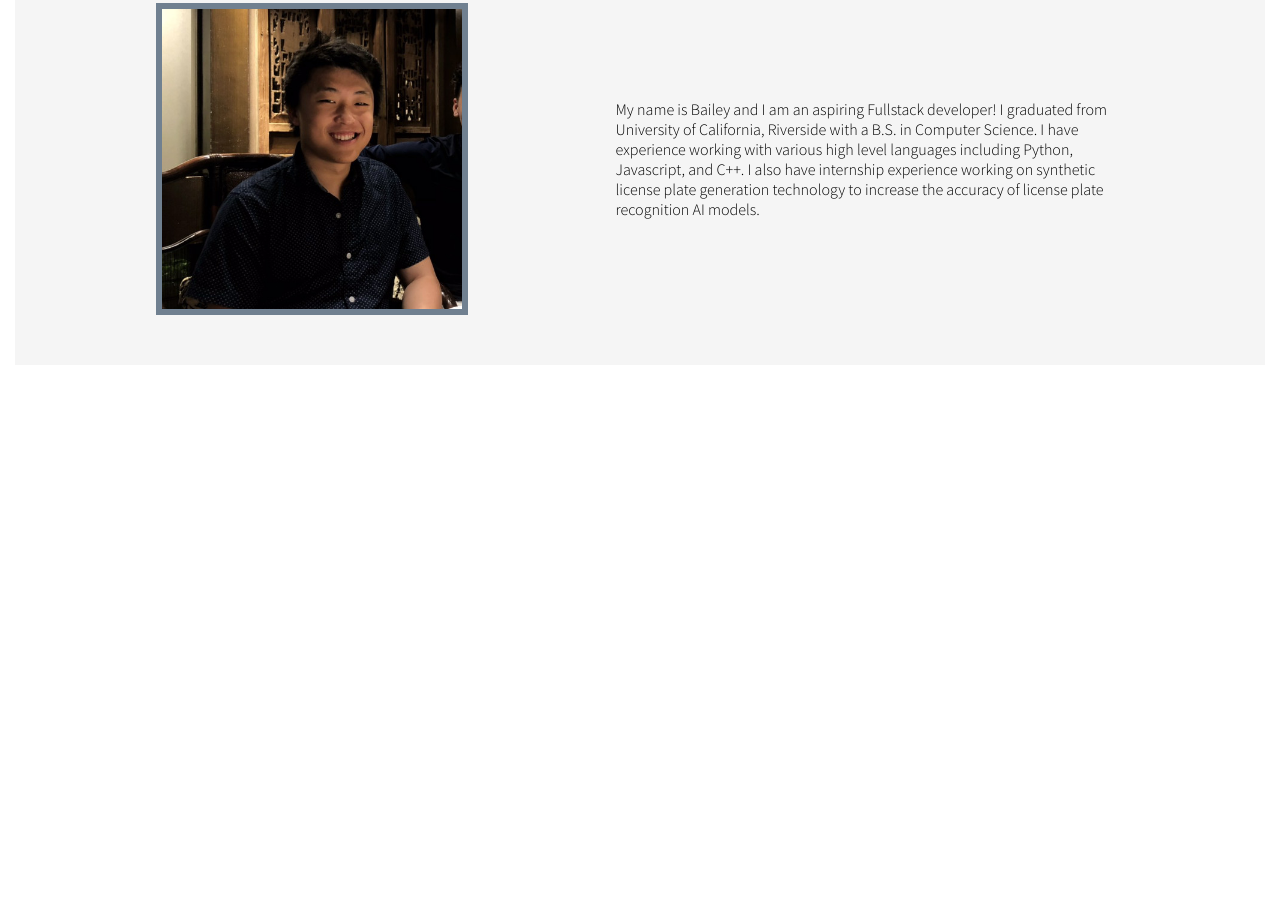
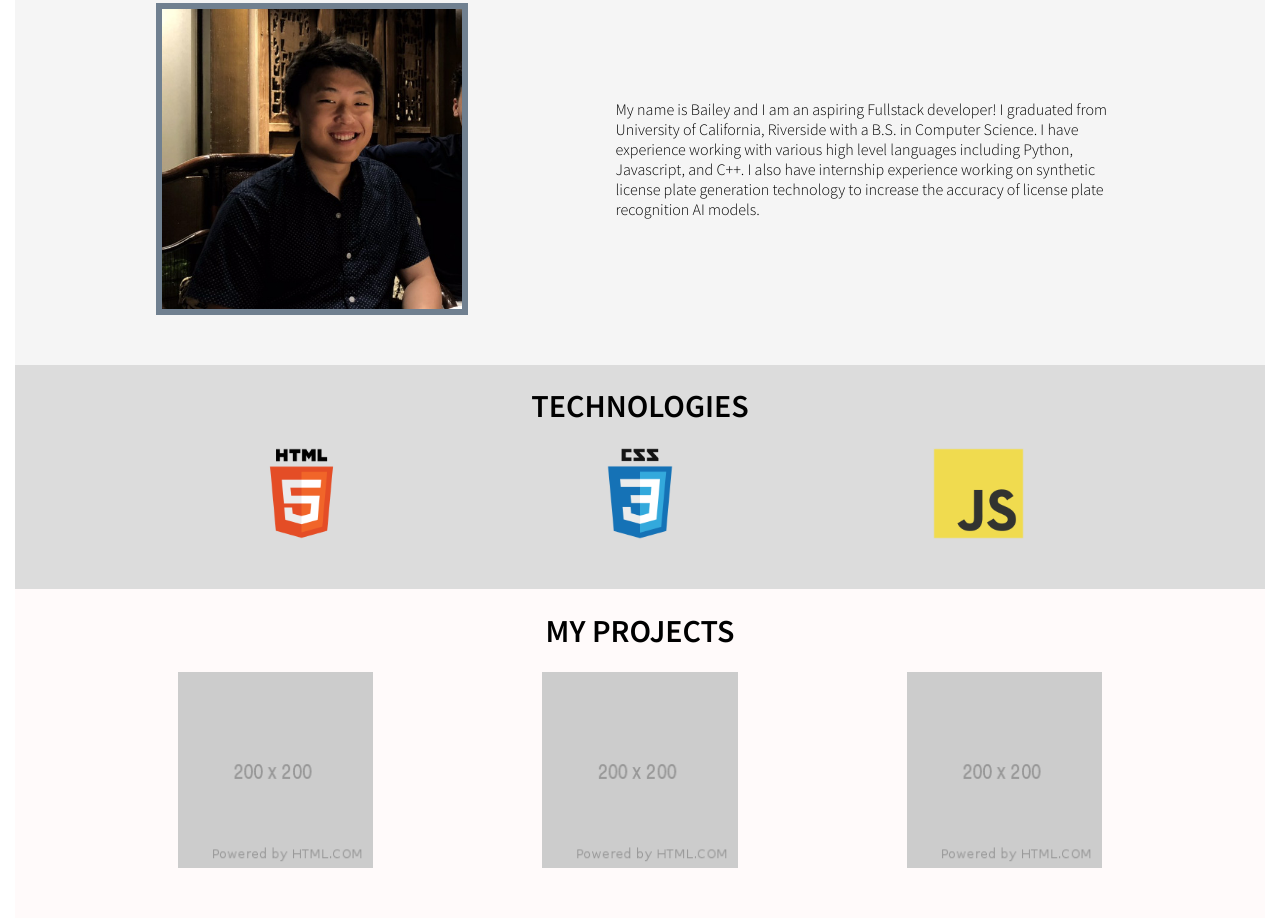
Before and after one commit to byu014/portfolio-lfz, a website: page index.html in a window 1280 px wide. Shown: the part 521-1442 px from the top of the page. Before the commit the page ends 894 px from the top, so only its background shows below. Drawn offline with Linux system fonts and the light colour scheme.

Commit message:
finished technologies and projects section

```diff
--- a/index.html
+++ b/index.html
@@ -34,6 +34,18 @@
         </p>
       </div>
     </div>
+    <div id="tech" class="row justify-evenly pb-50 tech-section">
+      <h1 class="col-12">TECHNOLOGIES</h1>
+      <img src="/assets/html-logo.png" alt="HTML 5 logo" class="col-1">
+      <img src="/assets/css-logo.png" alt="CSS 3 logo" class="col-1">
+      <img src="/assets/js-logo.png" alt="Javascript logo" class="col-1">
+    </div>
+    <div id="projects" class="row justify-evenly pb-50 projects-section">
+      <h1 class="col-12">MY PROJECTS</h1>
+      <img src="/assets/placeholder-project.png" alt="placeholder project" class="col-2">
+      <img src="/assets/placeholder-project.png" alt="placeholder project" class="col-2">
+      <img src="/assets/placeholder-project.png" alt="placeholder project" class="col-2">
+    </div>
   </div>
 </body>
 </html>
--- a/style.css
+++ b/style.css
@@ -70,3 +70,11 @@ html {
 .text-align-reset {
   text-align: initial;
 }
+
+.tech-section {
+  background-color: gainsboro;
+}
+
+.projects-section {
+  background-color: snow;
+}
```
